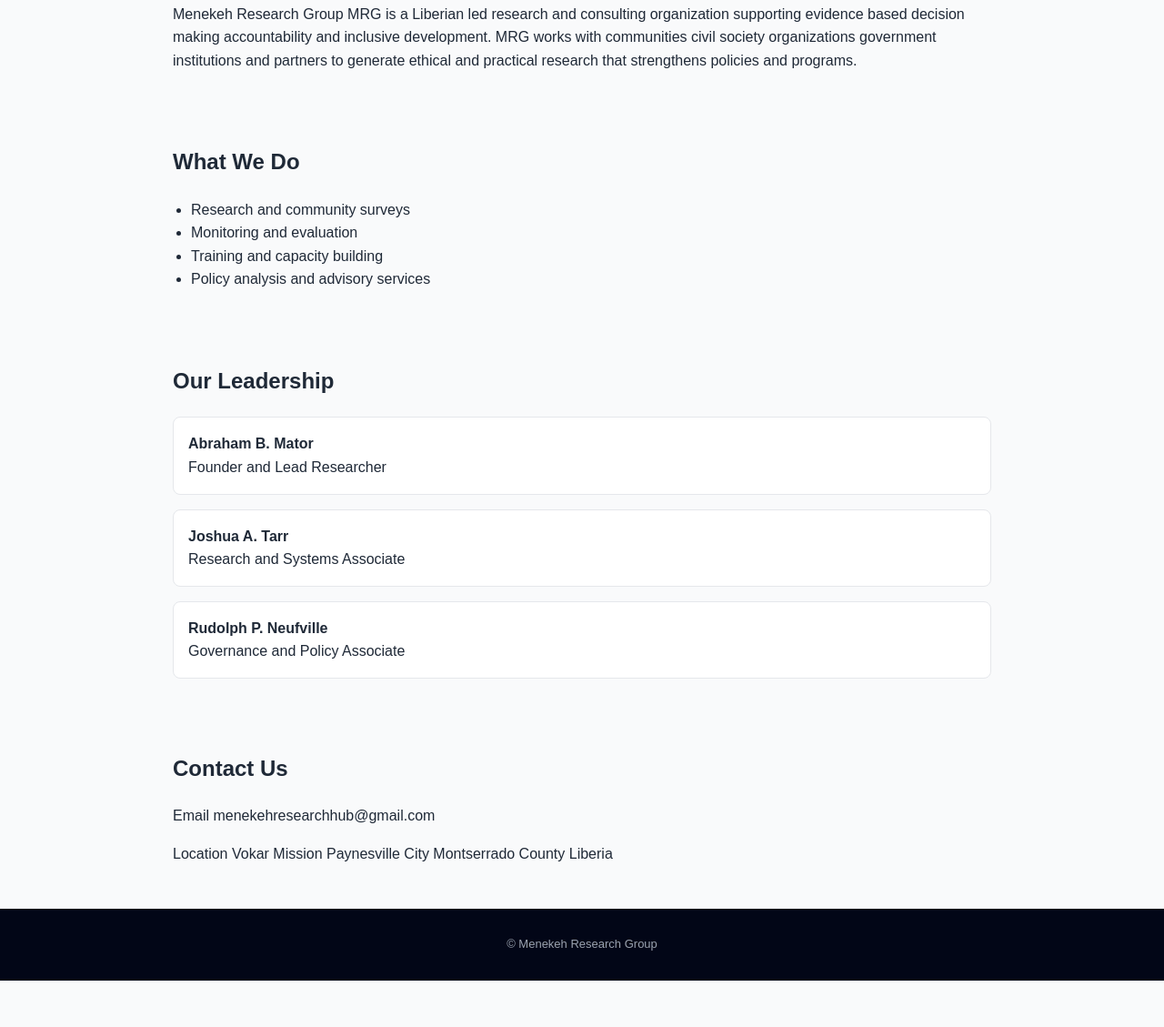
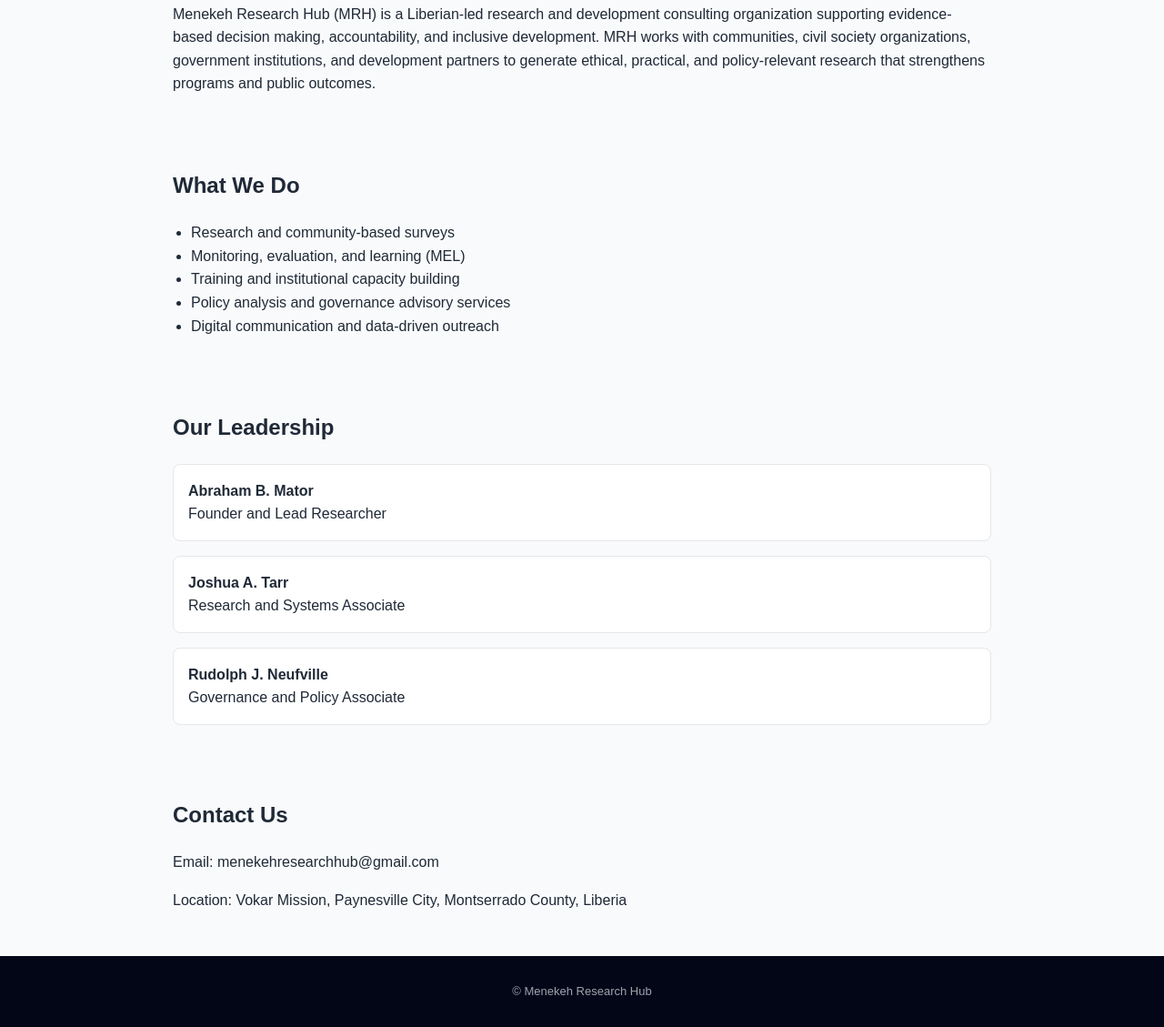
Before and after one commit to MRH2010/Menekeh-Research-Hub, a plain HTML site: page index.html in a window 1280 px wide. Shown: the part 410-1539 px from the top of the page at 91% size. Before the commit the page ends 1488 px from the top, so only its background shows below. Drawn offline with Linux system fonts and the light colour scheme.

Commit message:
Update website content and organization details
Updated website to reflect the correct organization name (Menekeh Research Hub), corrected Rudolph J. Neufville’s middle initial, and refined the list of services to include Digital communication and data-driven outreach.

```diff
--- a/index.html
+++ b/index.html
@@ -3,8 +3,8 @@
 <head>
   <meta charset="UTF-8" />
   <meta name="viewport" content="width=device-width, initial-scale=1.0" />
-  <title>Menekeh Research Group</title>
-  <meta name="description" content="Menekeh Research Group is a Liberian research and development consulting organization supporting evidence based decision making and inclusive development." />
+  <title>Menekeh Research Hub</title>
+  <meta name="description" content="Menekeh Research Hub is a Liberian-led research and development consulting organization supporting evidence-based decision making, governance, and inclusive development." />
   <style>
     body {
       font-family: Arial, sans-serif;
@@ -65,10 +65,11 @@
     }
   </style>
 </head>
+
 <body>
   <header>
     <div class="container">
-      <strong>Menekeh Research Group</strong>
+      <strong>Menekeh Research Hub</strong>
       <nav>
         <a href="#about">About</a>
         <a href="#services">Services</a>
@@ -80,14 +81,14 @@
 
   <section class="hero">
     <h1>Research That Speaks for People</h1>
-    <p>Evidence driven research supporting communities institutions and development partners in Liberia.</p>
+    <p>Evidence-driven research supporting communities, institutions, and development partners in Liberia.</p>
   </section>
 
   <section id="about">
     <div class="container">
       <h2>Who We Are</h2>
       <p>
-        Menekeh Research Group MRG is a Liberian led research and consulting organization supporting evidence based decision making accountability and inclusive development. MRG works with communities civil society organizations government institutions and partners to generate ethical and practical research that strengthens policies and programs.
+        Menekeh Research Hub (MRH) is a Liberian-led research and development consulting organization supporting evidence-based decision making, accountability, and inclusive development. MRH works with communities, civil society organizations, government institutions, and development partners to generate ethical, practical, and policy-relevant research that strengthens programs and public outcomes.
       </p>
     </div>
   </section>
@@ -96,10 +97,11 @@
     <div class="container">
       <h2>What We Do</h2>
       <ul>
-        <li>Research and community surveys</li>
-        <li>Monitoring and evaluation</li>
-        <li>Training and capacity building</li>
-        <li>Policy analysis and advisory services</li>
+        <li>Research and community-based surveys</li>
+        <li>Monitoring, evaluation, and learning (MEL)</li>
+        <li>Training and institutional capacity building</li>
+        <li>Policy analysis and governance advisory services</li>
+        <li>Digital communication and data-driven outreach</li>
       </ul>
     </div>
   </section>
@@ -116,7 +118,7 @@
         Research and Systems Associate
       </div>
       <div class="card">
-        <strong>Rudolph P. Neufville</strong><br />
+        <strong>Rudolph J. Neufville</strong><br />
         Governance and Policy Associate
       </div>
     </div>
@@ -125,13 +127,13 @@
   <section id="contact">
     <div class="container">
       <h2>Contact Us</h2>
-      <p>Email menekehresearchhub@gmail.com</p>
-      <p>Location Vokar Mission Paynesville City Montserrado County Liberia</p>
+      <p>Email: menekehresearchhub@gmail.com</p>
+      <p>Location: Vokar Mission, Paynesville City, Montserrado County, Liberia</p>
     </div>
   </section>
 
   <footer>
-    <p>© Menekeh Research Group</p>
+    <p>© Menekeh Research Hub</p>
   </footer>
 </body>
 </html>
```
